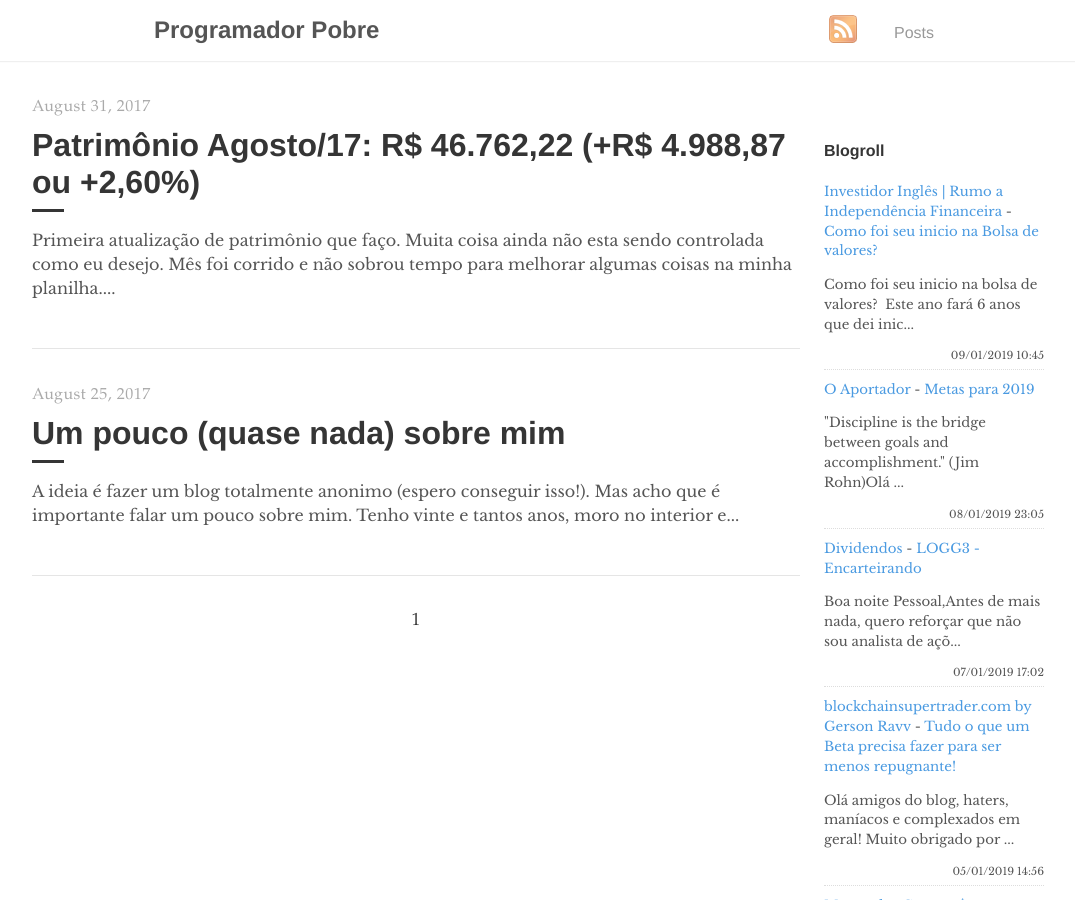
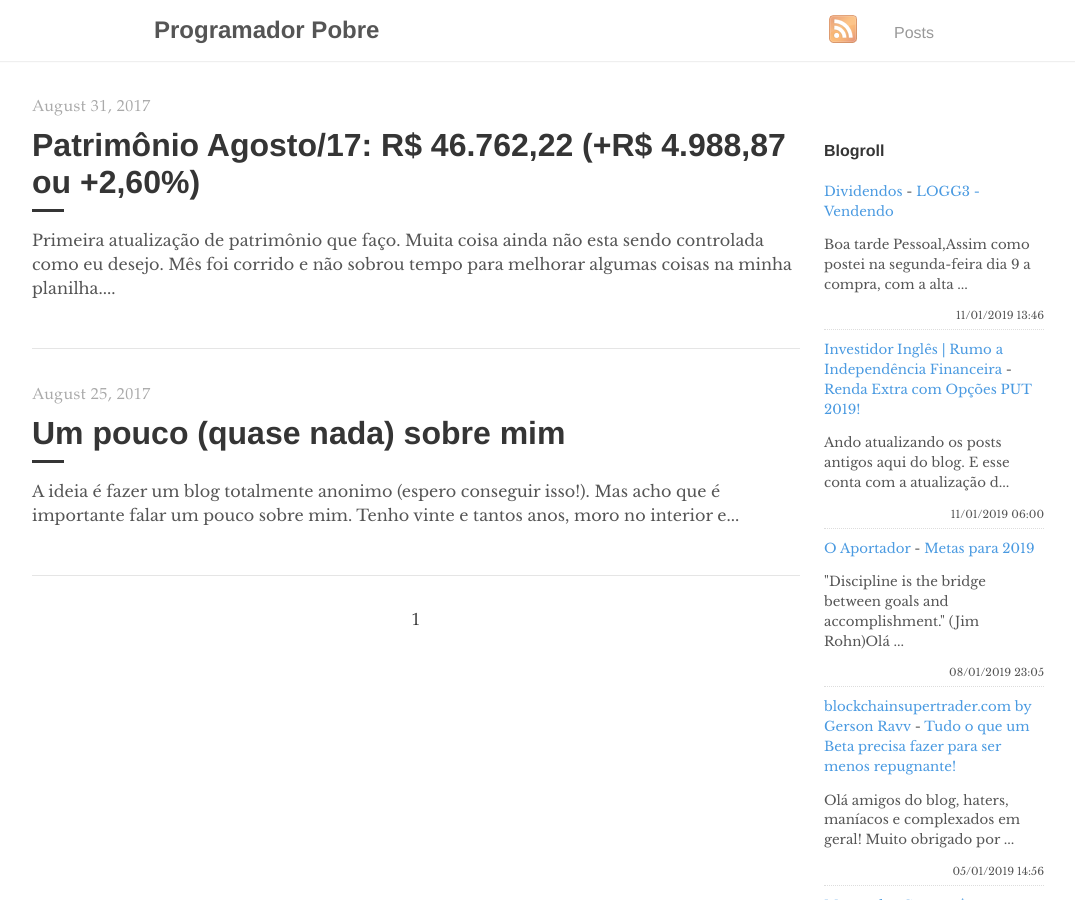
Before and after one commit to programadorpobre/programadorpobre.github.io, a Jekyll site: the page built from index.html, in a window 1280 px wide and 900 px high. Shown: the whole window, without its empty margins (96-1171 px from the left). Built offline with Jekyll 4.4.1, drawn with Linux system fonts in a browser that asks for light colours; the list of posts is cut into pages by our own code; comment, search, counter and statistics services are not loaded.

Commit message:
[ci skip] travis #524

```diff
--- a/_includes/feed-entries.html
+++ b/_includes/feed-entries.html
@@ -1,17 +1,17 @@
 <div class="feed-entry">
-    <a class="feed-entry-site-name" href="https://www.investidoringles.com/">Investidor Inglês | Rumo a Independência Financeira</a> - <a class="feed-entry-title" href="https://www.investidoringles.com/2019/01/como-foi-seu-inicio-na-bolsa-de-valores.html">Como foi seu inicio na Bolsa de valores?</a>
-    <p class="feed-entry-summary">Como foi seu inicio na bolsa de valores?&nbsp; Este ano fará 6 anos que dei inic...</p>
-    <time datetime="2019-01-09T10:45:00.000-02:00">09/01/2019 10:45</time>
+    <a class="feed-entry-site-name" href="http://bonsdividendos.blogspot.com/">Dividendos</a> - <a class="feed-entry-title" href="http://bonsdividendos.blogspot.com/2019/01/logg3-vendendo.html">LOGG3 - Vendendo</a>
+    <p class="feed-entry-summary">Boa tarde Pessoal,Assim como postei na segunda-feira dia 9 a compra, com a alta ...</p>
+    <time datetime="2019-01-11T13:46:00.001-08:00">11/01/2019 13:46</time>
+</div>
+<div class="feed-entry">
+    <a class="feed-entry-site-name" href="https://www.investidoringles.com/">Investidor Inglês | Rumo a Independência Financeira</a> - <a class="feed-entry-title" href="https://www.investidoringles.com/2019/01/renda-extra-com-opcoes-put-2019.html">Renda Extra com Opções PUT 2019!</a>
+    <p class="feed-entry-summary">Ando atualizando os posts antigos aqui do blog. E esse conta com a atualização d...</p>
+    <time datetime="2019-01-11T06:00:00.000-02:00">11/01/2019 06:00</time>
 </div>
 <div class="feed-entry">
     <a class="feed-entry-site-name" href="https://oaportadorfinanceiro.blogspot.com/">O Aportador</a> - <a class="feed-entry-title" href="https://oaportadorfinanceiro.blogspot.com/2019/01/metas-para-2019.html">Metas para 2019</a>
     <p class="feed-entry-summary">"Discipline is the bridge between goals and accomplishment."&nbsp;(Jim Rohn)Olá ...</p>
     <time datetime="2019-01-08T23:05:00.001-02:00">08/01/2019 23:05</time>
-</div>
-<div class="feed-entry">
-    <a class="feed-entry-site-name" href="http://bonsdividendos.blogspot.com/">Dividendos</a> - <a class="feed-entry-title" href="http://bonsdividendos.blogspot.com/2019/01/logg3-encarteirando.html">LOGG3 - Encarteirando</a>
-    <p class="feed-entry-summary">Boa noite Pessoal,Antes de mais nada, quero reforçar que não sou analista de açõ...</p>
-    <time datetime="2019-01-07T17:02:00.001-08:00">07/01/2019 17:02</time>
 </div>
 <div class="feed-entry">
     <a class="feed-entry-site-name" href="http://www.blockchainsupertrader.com/">blockchainsupertrader.com by Gerson Ravv</a> - <a class="feed-entry-title" href="http://www.blockchainsupertrader.com/2019/01/tudo-o-que-um-beta-precisa-fazer-para.html">Tudo o que um Beta precisa fazer para ser menos repugnante!</a>
```
